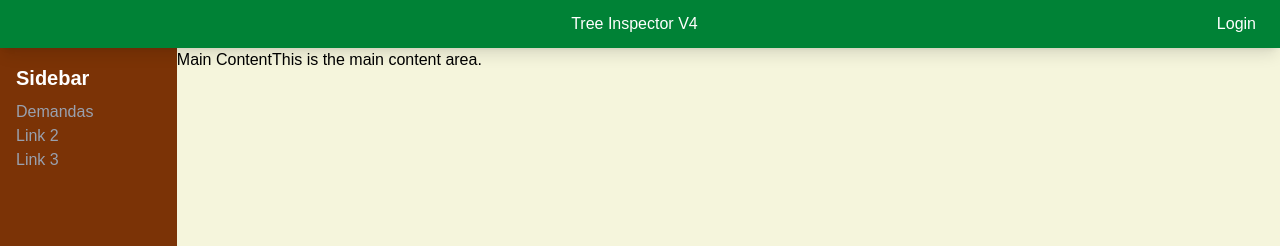
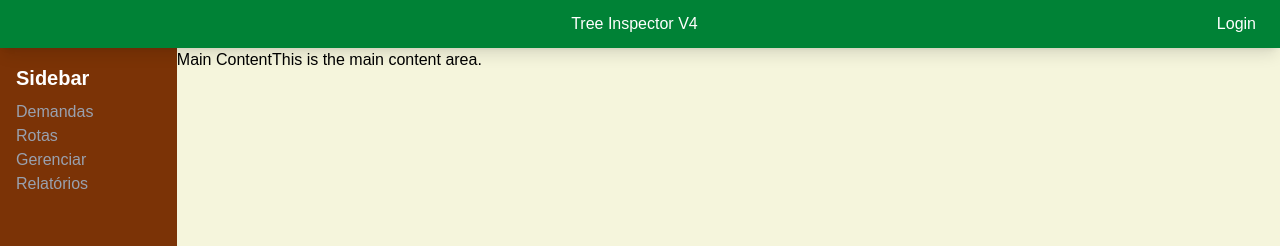
Before and after one commit to tiagodexheimer/tree-inspector-v5, a Next.js app: page / in a window 1280 px wide. Shown: the top 246 px of the page. Built offline with nearby package versions, Linux system fonts and the light colour scheme; some icons are missing.

Commit message:
feat: adiciona navegação entre páginas e componente CardDemanda

```diff
--- a/src/app/demandas/page.tsx
+++ b/src/app/demandas/page.tsx
@@ -1,17 +1,17 @@
+import CardDemanda from "@/componets/CardDemanda";
 import { Card, CardHeader, CardContent } from "@mui/material";
 
 export default function DemandasPage() {
     return (
         <div className="p-4">
             <h1 className="text-2xl font-bold mb-4">Demandas Page</h1>
-            <div>
-                <Card>
-                    <CardHeader title="Demanda 1" />
-                    <CardContent>
-                        <p>Detalhes da Demanda 1</p>
-                    </CardContent>
-                </Card>
+            <div className="flex flex-wrap gap-4">
+                <CardDemanda />
+                <CardDemanda />
+                <CardDemanda />
+                <CardDemanda />
             </div>
+
         </div>
     );
 }
--- a/src/app/page.tsx
+++ b/src/app/page.tsx
@@ -1,17 +1,39 @@
+'use client';
+
+import { useState } from "react";
 import Body from "@/componets/Body";
 import Header from "@/componets/Header";
 import Sidebar from "@/componets/Sidebar";
+import DemandasPage from "./demandas/page";
+import RotasPage from "./rotas/page";
+import GerenciarPage from "./gerenciar/page";
+import RelatoriosPage from "./relatorios/page";
 
+const pageContent = {
+  home: <Body />,
+  demandas: <DemandasPage />,
+  rotas: <RotasPage />,
+  gerenciar: <GerenciarPage />,
+  relatorios: <RelatoriosPage />
+};
 
 export default function Home() {
+  const [currentPage, setCurrentPage] = useState('home');
+
+  const handleNavigate = (page) => {
+    setCurrentPage(page);
+  };
+
   return (
     <div className="flex flex-col h-screen w-screen">
       <div className="flex w-full justify-center">
         <Header />
       </div>
       <div className="flex h-full w-full">
-        <Sidebar />
-        <Body />
+        <Sidebar onNavigate={handleNavigate} />
+        <div className="flex w-full text-black" style={{ background: "#F5F5DC" }}>
+          {pageContent[currentPage]}
+        </div>
       </div>
     </div>
   );
--- a/src/app/rotas/page.tsx
+++ b/src/app/rotas/page.tsx
@@ -1,7 +1,17 @@
+import { Card, CardHeader, CardContent } from "@mui/material";
+
 export default function RotasPage() {
     return (
-      <div>
-        <h1>Rotas Page</h1>
-      </div>
+        <div className="p-4">
+            <h1 className="text-2xl font-bold mb-4">Demandas Page</h1>
+            <div>
+                <Card>
+                    <CardHeader title="Rota 1" />
+                    <CardContent>
+                        <p>Detalhes da Rota 1</p>
+                    </CardContent>
+                </Card>
+            </div>
+        </div>
     );
-  }
+}
--- /dev/null
+++ b/src/componets/CardDemanda.tsx
@@ -0,0 +1,13 @@
+import { Card, CardHeader, CardContent } from "@mui/material";
+
+export default function CardDemanda() {
+    return (
+        <Card>
+            <CardHeader title="Demanda 1" />
+            <CardContent>
+                <iframe src="https://www.google.com/maps/embed?pb=!1m18!1m12!1m3!1d5820.233321484434!2d-51.17342536945289!3d-29.85172567581208!2m3!1f0!2f0!3f0!3m2!1i1024!2i768!4f13.1!3m3!1m2!1s0x95196f620f07e6a3%3A0x4dd1278fc2c4a06d!2sR.%20Eng.%20Hener%20de%20Souza%20Nunes%2C%20150%20-%20Centro%2C%20Esteio%20-%20RS%2C%2093260-120!5e0!3m2!1spt-PT!2sbr!4v1757598757116!5m2!1spt-PT!2sbr" width="250" height="200" loading="lazy" referrerpolicy="no-referrer-when-downgrade"></iframe>
+                <p>Detalhes da Demanda 1</p>
+            </CardContent>
+        </Card>
+    );
+}
--- a/src/componets/Sidebar.tsx
+++ b/src/componets/Sidebar.tsx
@@ -1,21 +1,26 @@
-export default function Sidebar() {
+export default function Sidebar({ onNavigate }) {
     return (
         <aside className="h-full w-50 p-4 bg-amber-900 text-white">
             <h2 className="text-xl font-bold mb-2">Sidebar</h2>
             <ul>
                 <li>
-                    <a href="/demandas" className="text-gray-400 hover:text-white">
+                    <a onClick={() => onNavigate('demandas')} className="text-gray-400 hover:text-white">
                         Demandas
                     </a>
                 </li>
                 <li>
-                    <a href="#" className="text-gray-400 hover:text-white">
-                        Link 2
+                    <a onClick={() => onNavigate('rotas')} className="text-gray-400 hover:text-white">
+                        Rotas
                     </a>
                 </li>
                 <li>
-                    <a href="#" className="text-gray-400 hover:text-white">
-                        Link 3
+                    <a onClick={() => onNavigate('gerenciar')} className="text-gray-400 hover:text-white">
+                        Gerenciar
+                    </a>
+                </li>
+                <li>
+                    <a onClick={() => onNavigate('relatorios')} className="text-gray-400 hover:text-white">
+                        Relatórios
                     </a>
                 </li>
             </ul>
```
